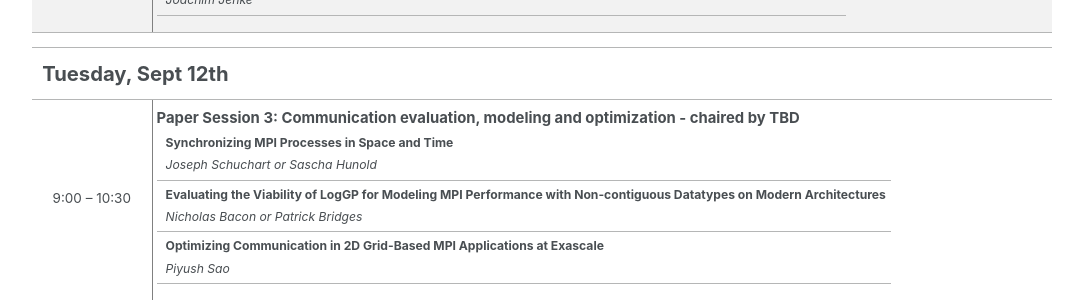
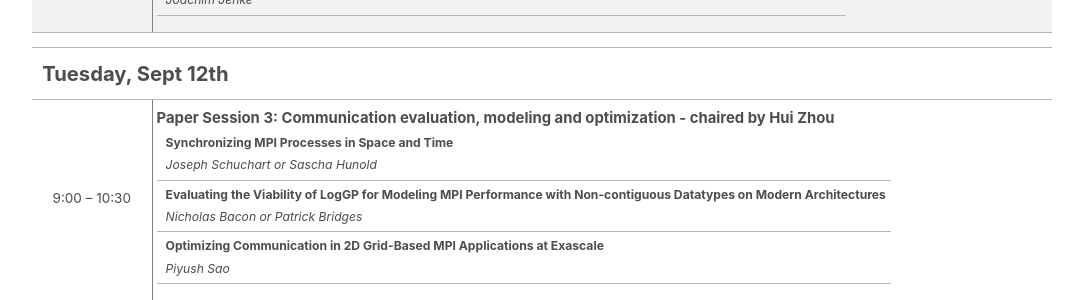
Before and after one commit to eurompi23/eurompi23.github.io, a Jekyll site: the page built from _pages/program.md, in a window 1280 px wide and 900 px high, scrolled down 1592 px. Shown: the part 151-451 px from the top of the window, without its empty margins (96-1179 px from the left). Built offline with Jekyll 4.4.1, drawn with Linux system fonts in a browser that asks for light colours; cached includes are drawn as plain includes.

Commit message:
update chair for papers session 3

```diff
--- a/_pages/program.md
+++ b/_pages/program.md
@@ -314,7 +314,7 @@ Zoom link (coming soon)</td>
           <p>9:00 – 10:30</p>
         </td>
         <td style="padding-left:4px;padding-right:4px;width:720px" colspan="4">
-          <div style="font-weight:bold;font-size:1.10em">Paper Session 3: Communication evaluation, modeling and optimization - chaired by TBD</div>
+          <div style="font-weight:bold;font-size:1.10em">Paper Session 3: Communication evaluation, modeling and optimization - chaired by Hui Zhou</div>
           <table style="border:0px; width:100%"><tbody>
             <tr>
               <td>
```
